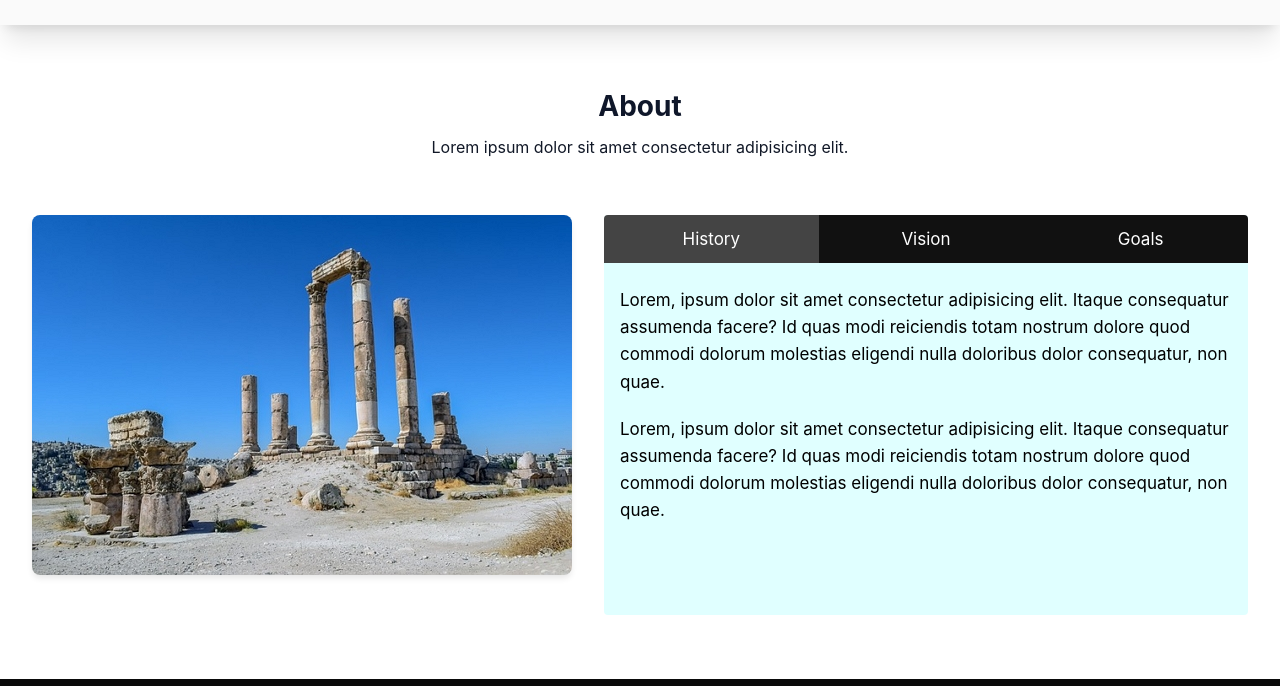
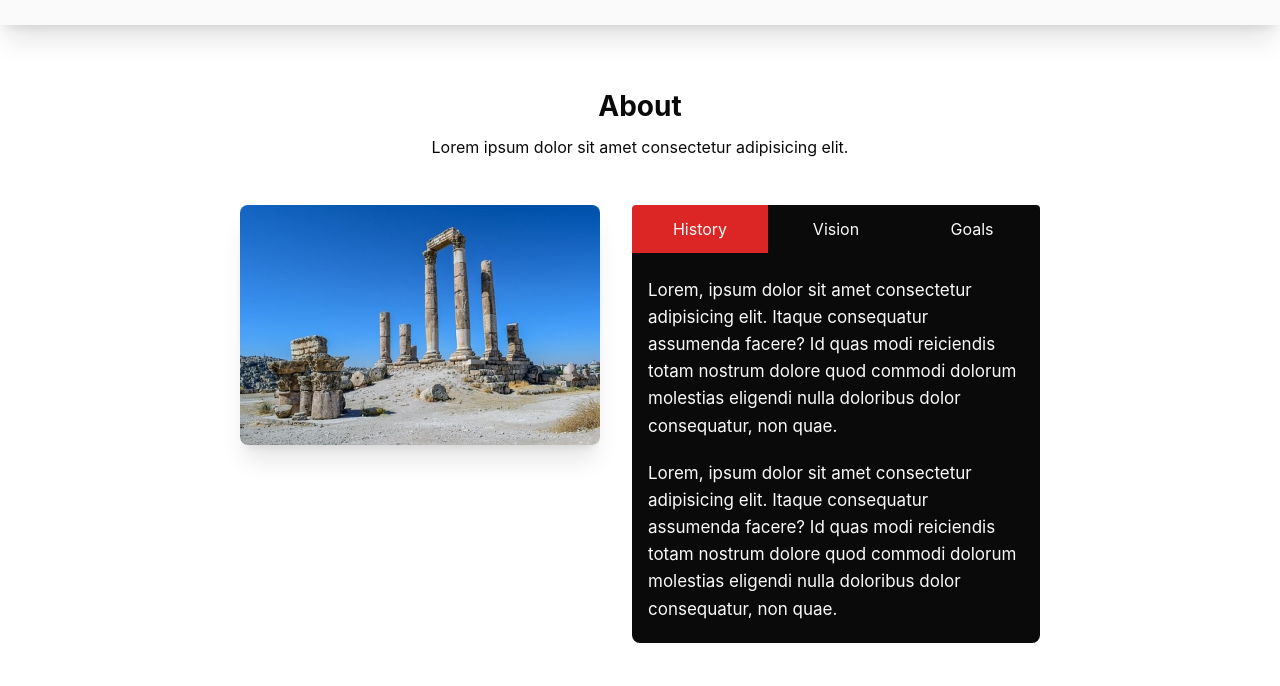
Before and after one commit to danuabd/javascript-mini-projects, a plain HTML site: page projects/tabbed-component/index.html in a window 1280 px wide. Shown: the part 114-800 px from the top of the page. Drawn offline with Linux system fonts and the light colour scheme.

Commit message:
Refactor "tabbed component" project

```diff
--- a/projects/tabbed-component/index.html
+++ b/projects/tabbed-component/index.html
@@ -23,7 +23,7 @@
     <title>Tabbed Component</title>
   </head>
   <body>
-    <header class="header section-margin">
+    <header class="header margin-l">
       <div class="header__logo">
         <a href="../../index.html"
           ><img
@@ -44,15 +44,15 @@
       </div>
     </header>
     <main>
-      <section class="section--tabbed-component section-padding section-margin">
+      <section class="section--tabbed-component padding-l margin-l">
         <h2 class="h2">About</h2>
-        <p class="p block-margin">
+        <p class="p margin-m">
           Lorem ipsum dolor sit amet consectetur adipisicing elit.
         </p>
-        <div class="tabbed-component">
+        <div class="tabbed-component container-800 container-centered">
           <div class="component__image-section">
             <img
-              class="tab__image lazy-load shadow-m"
+              class="tab__image lazy-load shadow-300 border-radius-l"
               src="img/history-min.jpg"
               alt="History Image"
               width="50"
@@ -60,7 +60,7 @@
               data-id="history"
             />
             <img
-              class="tab__image shadow-m hidden"
+              class="tab__image shadow-300 hidden border-radius-l"
               src="img/vision-min.jpg"
               alt="Vision Image"
               width="50"
@@ -68,7 +68,7 @@
               data-id="vision"
             />
             <img
-              class="tab__image shadow-m hidden"
+              class="tab__image shadow-300 hidden border-radius-l"
               src="img/goals-min.jpg"
               alt="Goal Image"
               width="50"
@@ -76,7 +76,7 @@
               data-id="goals"
             />
           </div>
-          <div class="component__tab-section">
+          <div class="component__tab-section border-radius-l">
             <div class="tabs">
               <button class="tab" data-id="history">History</button>
               <button class="tab" data-id="vision">Vision</button>
--- a/projects/tabbed-component/style.css
+++ b/projects/tabbed-component/style.css
@@ -1,15 +1,5 @@
-* {
-  margin: 0;
-  padding: 0;
-  box-sizing: border-box;
-}
-
-html {
-  font-size: 62.5%;
-}
-
-body {
-  font-family: "Inter", sans-serif;
+main {
+  min-height: 100vh;
 }
 
 /* GENERAL COMPONENTS */
@@ -17,33 +7,17 @@ body {
   display: none !important;
 }
 
-.section-margin {
-  margin-bottom: 6.4rem;
-}
-
-.section-padding {
-  padding: 0 3.2rem;
-}
-
-.block-margin {
-  margin-bottom: 5.6rem;
-}
-
 .h2 {
   text-align: center;
   font-size: clamp(2rem, 3.385vw, 2.8rem);
-  color: #0f172a;
+  color: var(--clr-dark);
   margin-bottom: 1.2rem;
 }
 
 .p {
-  font-size: clamp(1.5rem, 2.07vw, 1.6rem);
-  color: #111827;
-  line-height: 1.5;
-}
-
-.shadow-m {
-  box-shadow: 0 4px 6px -1px rgb(0 0 0 / 0.1);
+  font-size: 1.6rem;
+  color: var(--clr-dark);
+  line-height: 1.6;
 }
 
 /* SECTION - Tabbed Component */
@@ -52,24 +26,24 @@ body {
 }
 
 .tabbed-component {
-  min-height: 400px;
+  min-height: 40rem;
   display: grid;
-  grid-template-columns: clamp(320px, 45vw, 540px) 1fr;
+  grid-template-columns: clamp(32rem, 45vw, 36rem) 1fr;
   align-items: start;
   gap: 3.2rem;
   margin: 0 auto;
 }
 
 .component__image-section {
-  max-width: 540px;
-  height: auto;
+  max-width: 36rem;
+  max-height: 24rem;
+  object-fit: cover;
 }
 
 .tab__image {
   width: 100%;
-  height: auto;
+  height: 24rem;
   object-fit: cover;
-  border-radius: 8px;
   filter: blur(6px);
 }
 
@@ -78,8 +52,8 @@ body {
   display: flex;
   flex-direction: column;
   justify-content: flex-start;
-  background-color: lightcyan;
-  border-radius: 4px;
+  color: var(--clr-light);
+  background-color: var(--clr-dark);
 }
 
 .tabs {
@@ -88,13 +62,12 @@ body {
 }
 
 .tab {
-  font-size: clamp(1.5rem, 2.083vw, 1.7rem);
-  color: #fff;
-  background: #111;
+  font-size: 1.6rem;
+  color: var(--clr-light);
+  background: var(--clr-dark);
   border: 2px solid transparent;
   padding: clamp(8px, 1.302vw, 1.2rem) 0;
   transition: all 100ms ease-in;
-  cursor: pointer;
 }
 
 .tab:first-child {
@@ -106,30 +79,30 @@ body {
 }
 
 .tab:hover {
-  border-left: 2px solid #fff;
-  border-right: 2px solid #fff;
-  color: #fff;
-  background: #444;
+  border-left: 2px solid var(--clr-light);
+  border-right: 2px solid var(--clr-light);
+  color: var(--clr-light);
+  background: var(--clr-red);
 }
 
 .tab:hover:first-child {
   border-left: 2px solid transparent;
-  border-right: 2px solid #fff;
+  border-right: 2px solid var(--clr-light);
 }
 
 .tab:hover:last-child {
-  border-left: 2px solid #fff;
+  border-left: 2px solid var(--clr-light);
   border-right: 2px solid transparent;
 }
 
 .tab:active {
-  color: #fff;
-  background: #777;
+  color: var(--clr-light);
+  background: var(--clr-red);
 }
 
 .tab--active {
-  color: #fff;
-  background: #444;
+  color: var(--clr-light);
+  background: var(--clr-red);
 }
 
 .tab__content {
@@ -151,7 +124,7 @@ body {
     display: flex;
     flex-direction: column;
     align-items: center;
-    gap: 2.4rem;
+    gap: 4.4rem;
   }
 
   .component__image-section {
```
